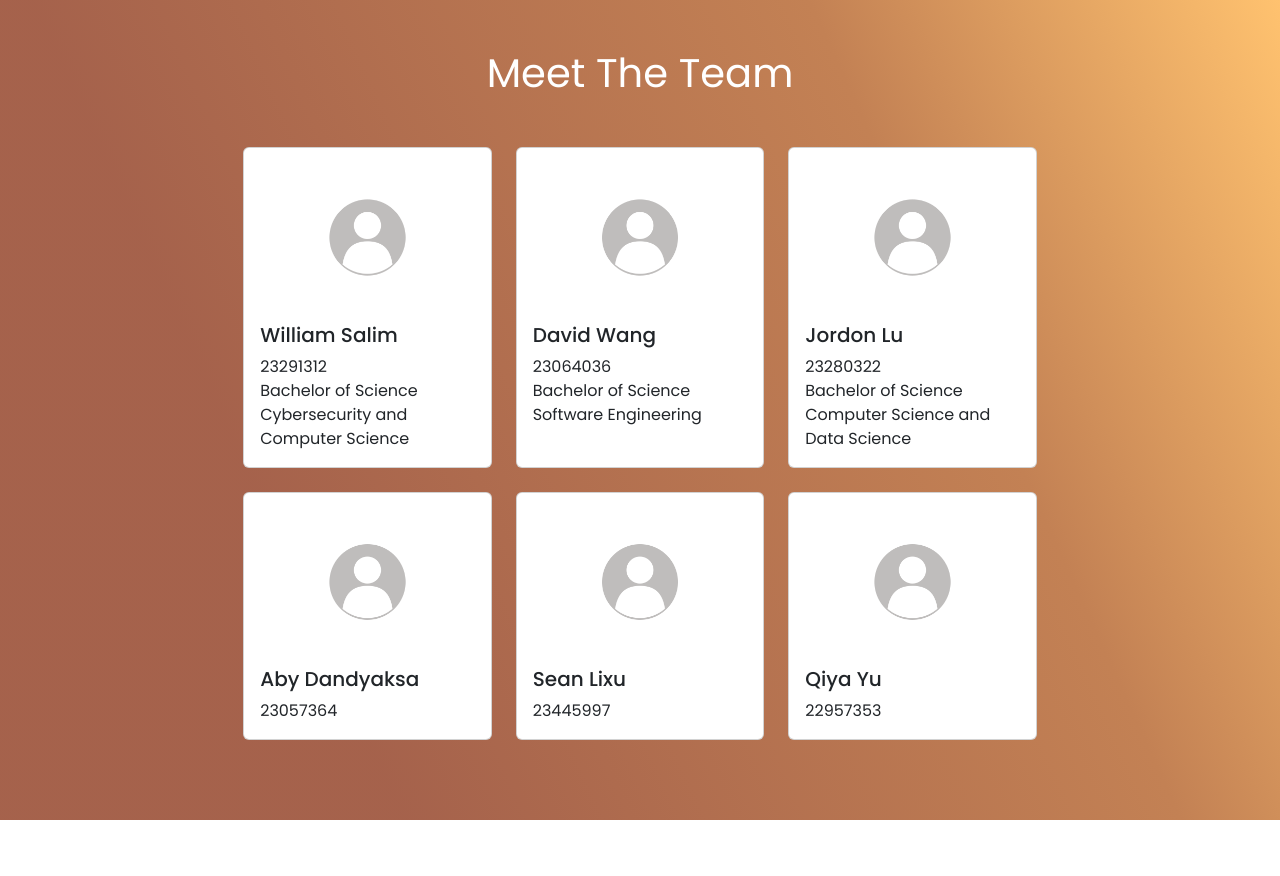
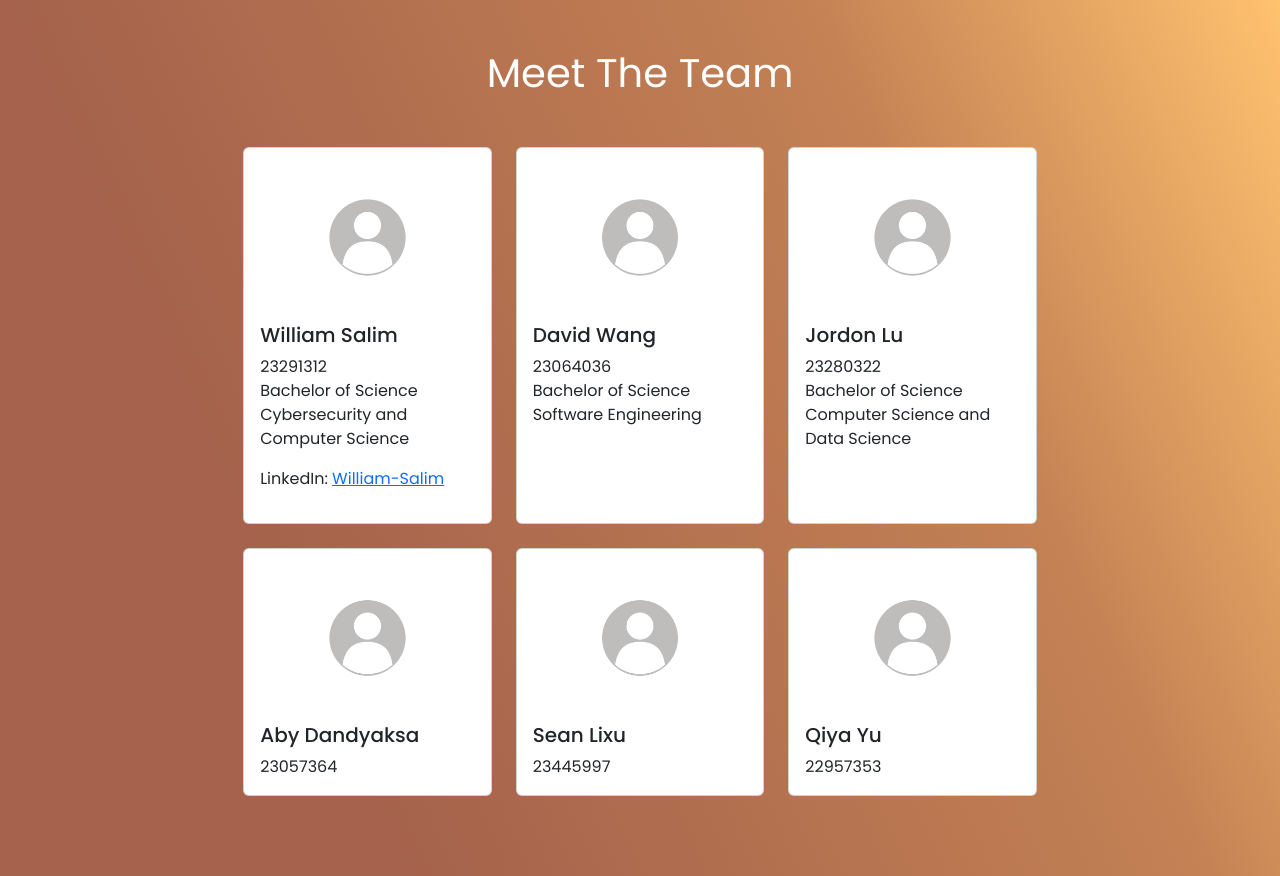
Before and after one commit to lujor20/CITS3200_Project, a Flask app: page /contacts in a window 1280 px wide. Shown: the part 96-972 px from the top of the page. Before the commit the page ends 916 px from the top, so only its background shows below. Run offline with Flask 3, Linux system fonts and the light colour scheme.

Commit message:
adds information on contacts.html

```diff
--- a/app/main/templates/contacts.html
+++ b/app/main/templates/contacts.html
@@ -17,6 +17,7 @@
             <div class="card-body">
               <h5 class="card-title">William Salim</h5>
               <p class="card-text">23291312<br>Bachelor of Science <br>Cybersecurity and Computer Science</p>
+              <p>LinkedIn: <a href="https://www.linkedin.com/in/william-salim/"> William-Salim </a></p>
             </div>
           </div>
         </div>
```
